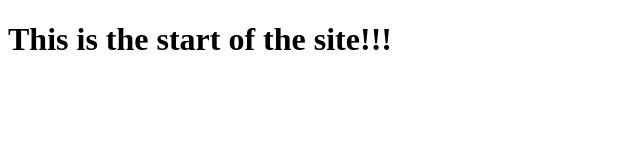
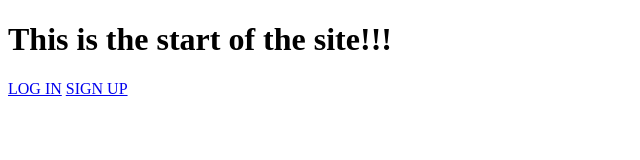
Before and after one commit to kressel33/kressel33.github.io, a plain HTML site: page index.html in a window 1280 px wide. Shown: the whole page, without its empty margins (0-640 px from the left). Drawn offline with Linux system fonts and the light colour scheme.

Commit message:
Update index.html

```diff
--- a/index.html
+++ b/index.html
@@ -3,5 +3,7 @@
 <head></head>
 <body>
 <h1>This is the start of the site!!!</h1>
+<a href="http://www.stnewmanmedia.com/login">LOG IN</a>
+<a href="http://www.stnewmanmedia.com/signup">SIGN UP</a>
 </body>
 </html>
```
